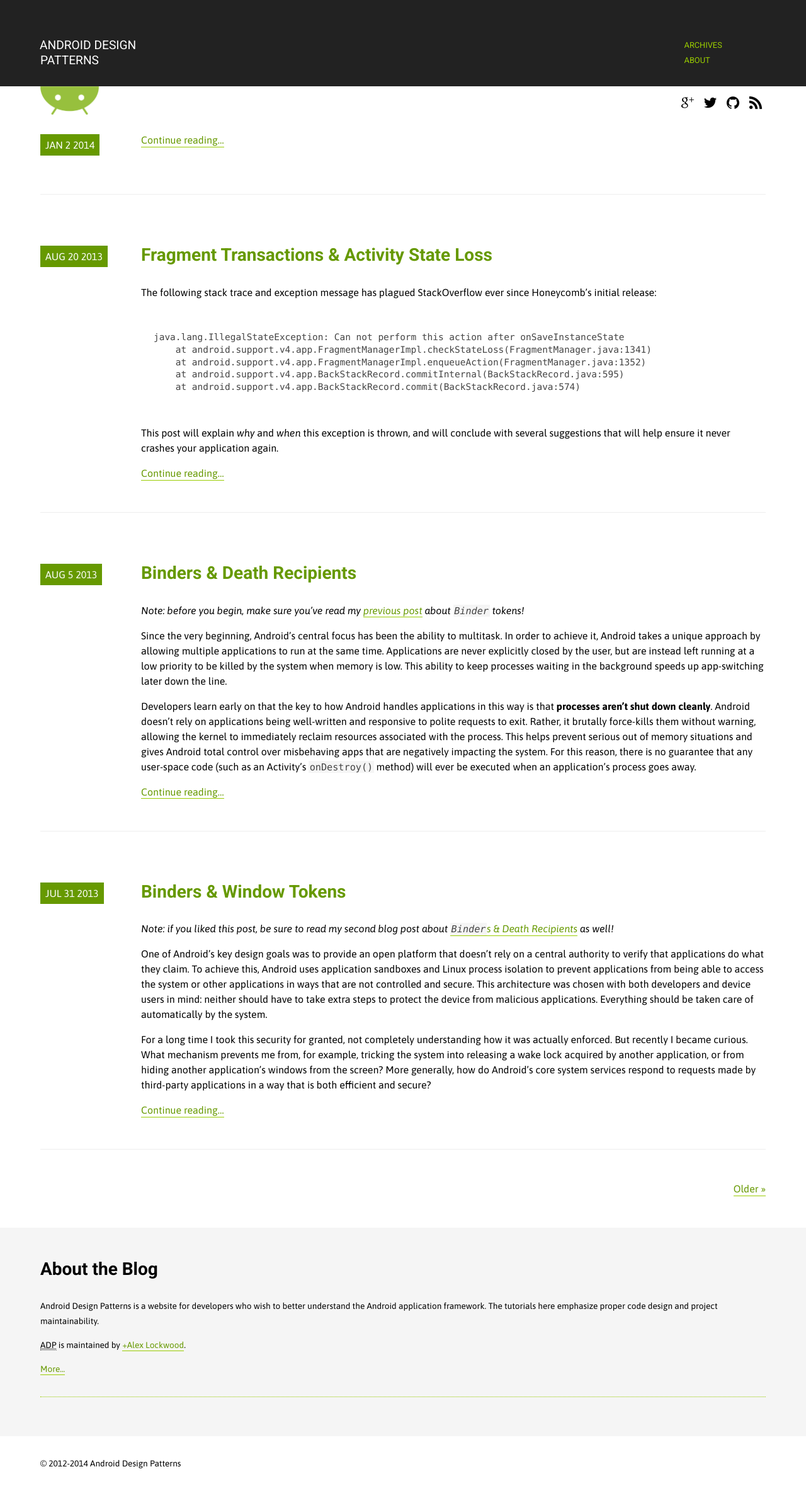
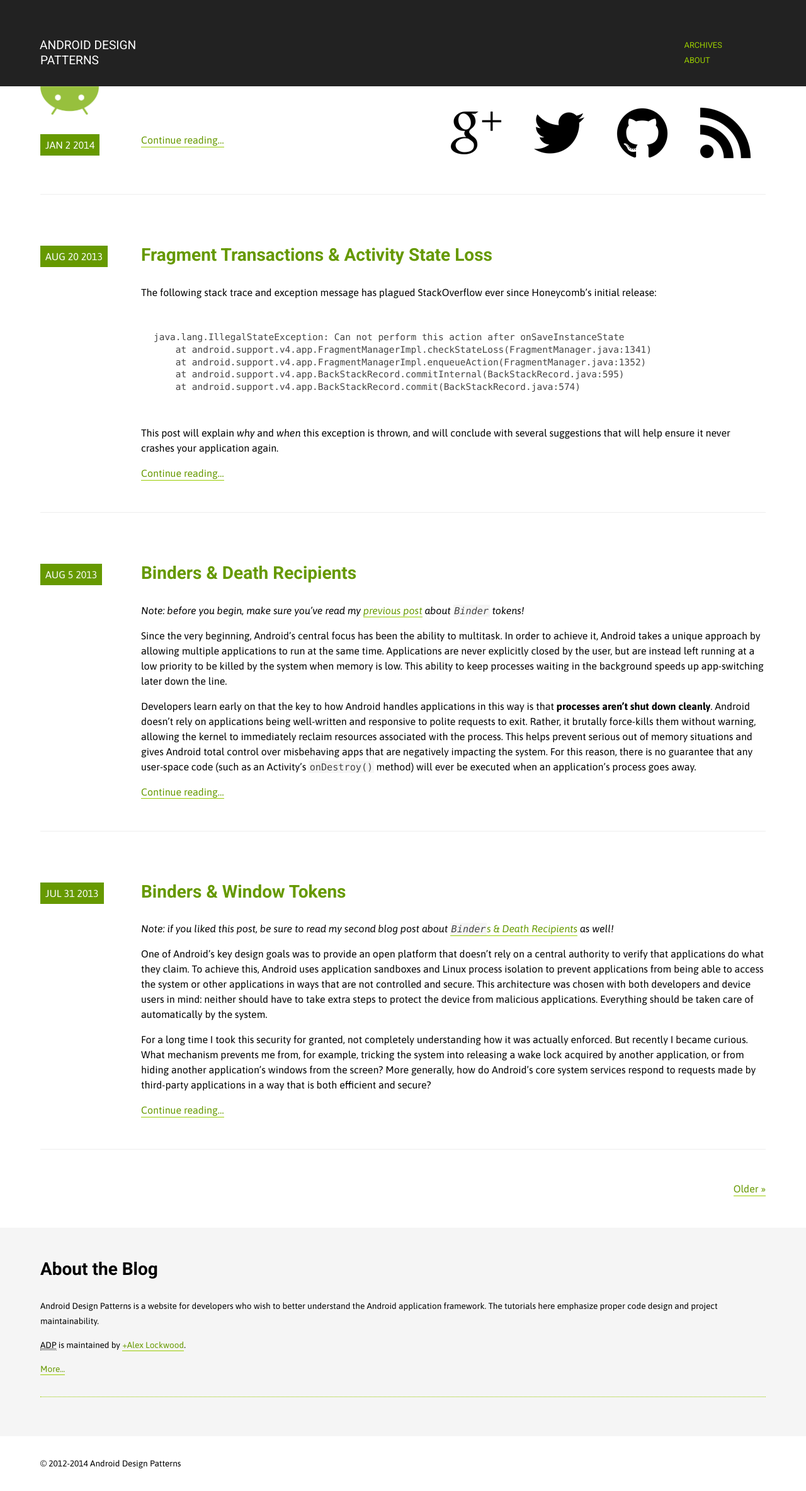
Before and after one commit to alexjlockwood/AndroidDesignPatterns, a Jekyll site: the page built from index.html, in a window 1280 px wide. Shown: the whole page at 63% size. Built offline with Jekyll 4.4.1, drawn with Linux system fonts in a browser that asks for light colours; Markdown is read by kramdown in place of the engine named in the settings; the list of posts is cut into pages by our own code; comment, search, counter and statistics services are not loaded.

Commit message:
Updated social image resolutions

```diff
--- a/_layouts/default.html
+++ b/_layouts/default.html
@@ -26,11 +26,10 @@
     </div>
 
     <div id="social" class="container">
-      <a href="{{ site.author.googleplus }}"><img src="/images/social/googleplus-32-black.png" alt="Google+" /></a>
-      <a href="{{ site.author.twitter }}"><img src="/images/social/twitter-32-black.png" alt="Twitter" /></a>
-      <a href="{{ site.author.github }}"><img src="/images/social/github-32-black.png" alt="GitHub" /></a>
-      <!--<a href="{{ site.author.stackoverflow }}"><img src="/images/social/stackoverflow-32-black.png" alt="StackOverflow" /></a>-->
-      <a href="{{ site.author.feedburner }}"><img src="/images/social/rss-32-black.png" alt="FeedBurner" /></a>
+      <a href="{{ site.author.googleplus }}"><img src="/images/social/googleplus-128-black.png" alt="Google+" /></a>
+      <a href="{{ site.author.twitter }}"><img src="/images/social/twitter-128-black.png" alt="Twitter" /></a>
+      <a href="{{ site.author.github }}"><img src="/images/social/github-128-black.png" alt="GitHub" /></a>
+      <a href="{{ site.author.feedburner }}"><img src="/images/social/rss-128-black.png" alt="FeedBurner" /></a>
     </div>
 
     <div id="content" class="container">
```
Also changed, not shown: images/social/stackoverflow-32-black.png (deleted).
